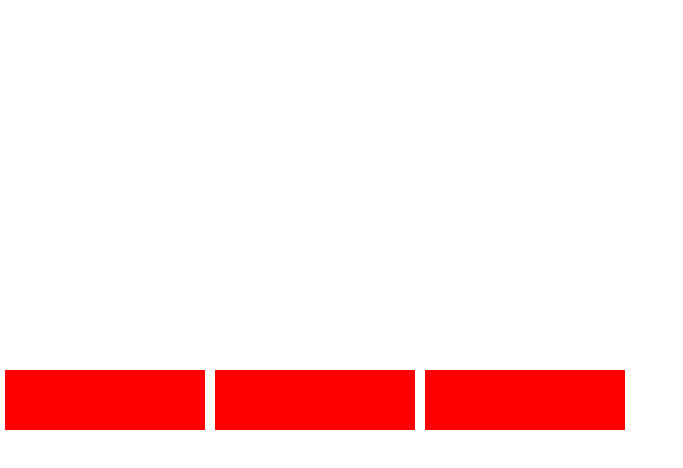
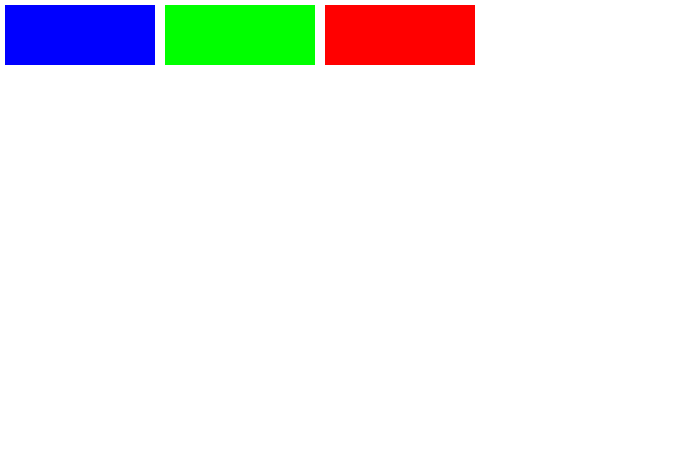
Before and after one commit to maite-marques/study-flexbox, a plain HTML site: page index.html in a window 1280 px wide. Shown: the whole page, without its empty margins (0-683 px from the left). Drawn offline with Linux system fonts and the light colour scheme.

Commit message:
Adding the License

```diff
--- a/index.html
+++ b/index.html
@@ -9,9 +9,9 @@
 
   <body>
     <div id="app">
-      <div class="box"></div>
-      <div class="box"></div>
-      <div class="box"></div>
+      <div class="box red"></div>
+      <div class="box green"></div>
+      <div class="box blue"></div>
     </div>
   </body>
 </html>
--- a/styles.css
+++ b/styles.css
@@ -4,8 +4,7 @@ html, body, #app {
 }
 #app {
   display: flex;
-  flex-wrap: wrap;
-  align-content: center;
+
 }
 /* PROPRIEDADES PARA SEREM USADAS NO CONTAINER.
   display flex: alinha os itens horizontalmente;
@@ -42,7 +41,7 @@ html, body, #app {
   align-content: (flex-start, flex-end, center, space-between, space-arownd);
 */
 .box {
-  width: 200px;
+  width: 150px;
   height: 60px;
   background: #f00;
   margin: 5px;
@@ -56,3 +55,22 @@ html, body, #app {
   flex: 1 0; quando usar somente flex o primeiro valor representa o grow e o segundo o shrink,
   é usado quando quer que o elemento se estique para caber e não se encolha quando a tela diminuir.
 */
+
+.red {
+  order: 3;
+}
+
+.green {
+  background: #0f0;
+  order: 2
+}
+
+.blue {
+  background: #00f;
+  order: 0;
+}
+
+/*
+  ORDER
+  Propriedade que pode ser setada em cada elemento, geralmente é usada quando a depender da largura da tela os elementos precisem mudar de lugar, ou inverter a ordem.
+*/
```
Also changed, not shown: LICENSE.txt (added).
